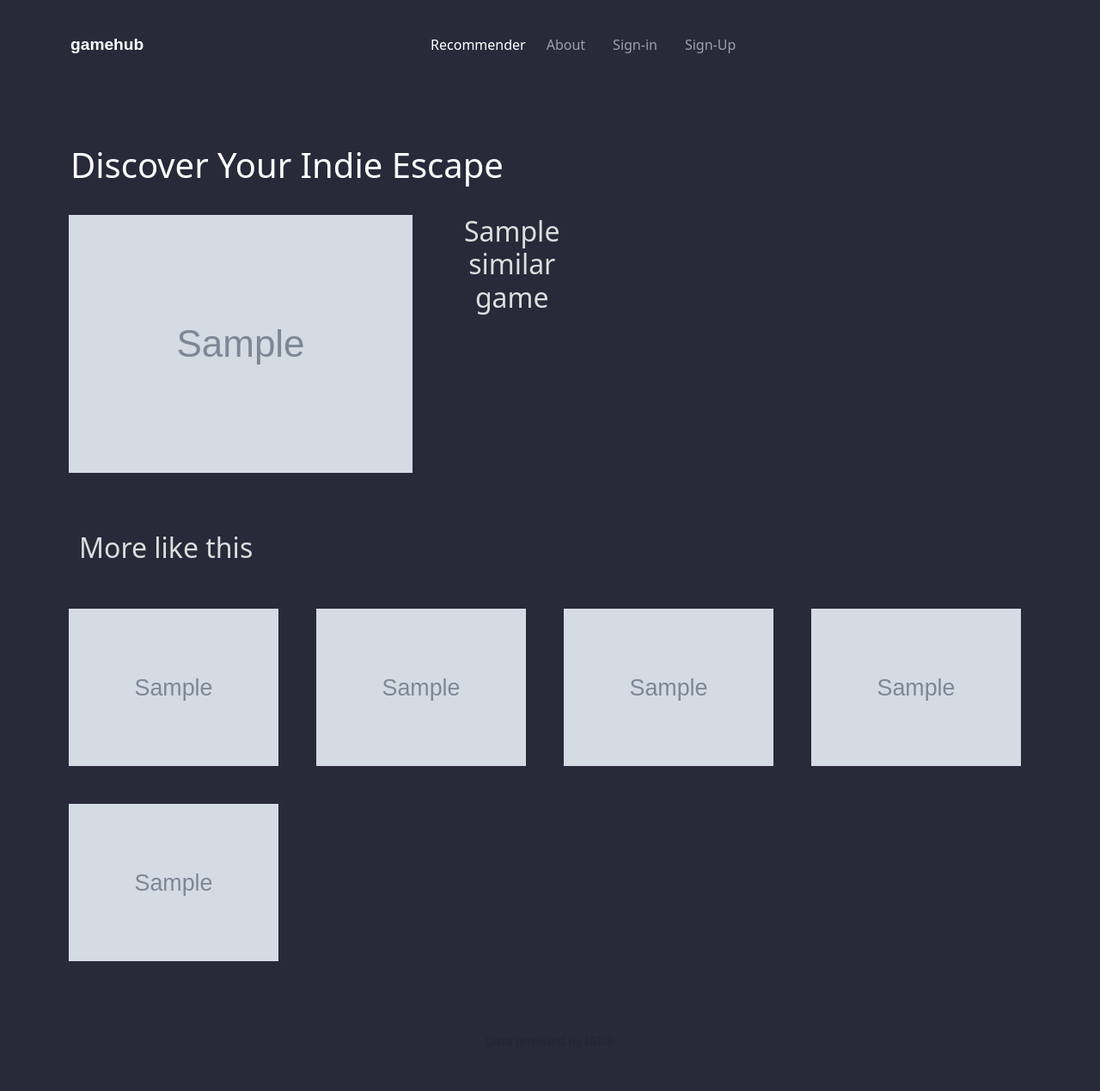
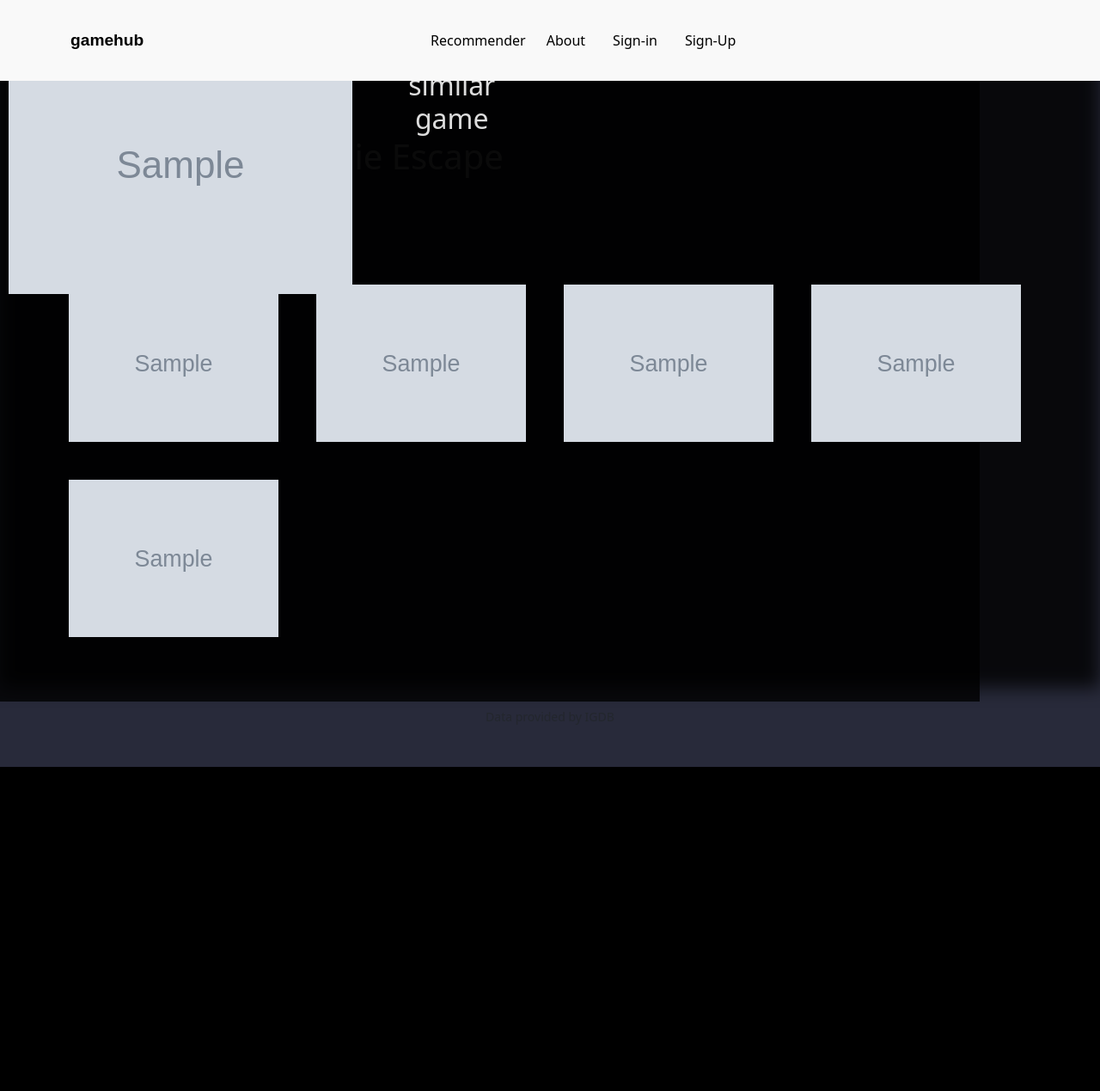
Before and after one commit to Milyor/Cs50_web_final, a Flask app: template templates/recommender.html in a window 1280 px wide. Shown: the whole page at 86% size. After the commit the page ends 892 px from the top, so only its background shows below. Run offline with Flask 3, Linux system fonts and the light colour scheme; the template is opened without the code that fills it: most values are stand-ins (such as "Sample title", 1, 10 or a date in 2020); grey boxes marked "Sample" are stand-in pictures; some libraries are stand-ins or nearby versions.

Commit message:
updating some html while working on te card

```diff
--- a/static/styles.css
+++ b/static/styles.css
@@ -1,3 +1,8 @@
+* {
+    padding: 0;
+    margin: 0;
+    box-sizing: border-box;
+}
 body {
     background: #282A3A;
 }
@@ -47,16 +52,33 @@
     position: relative;
 }
 
-.blur-background {
+.navbar {
+    z-index: 3;
+    background-color: #f9f9f9;
+    padding-top: 0.2rem;
+    padding-bottom: 0.2rem;
+}
+.navbar-dark .navbar-brand,
+.navbar-dark .navbar-toggler-icon,
+.navbar-dark .navbar-nav .nav-link {
+  color: black;
+}
+.blurred-background::before {
+    content: '';
     position: fixed;
     top: 0;
     left: 0;
     width: 100%;
     height: 100%;
-    background-color: rgba(0, 0, 0, 0.5);
-    backdrop-filter: blur(10px);
+    background: inherit;
+    filter: blur(10px);
     z-index: 1;
 }
-.navbar {
-    z-index: 3;
-}
+.dark-background {
+    position: fixed;
+    top: 0;
+    left: 0;
+    width: 100%;
+    height: 100%;
+    background: rgba(0, 0, 0, 0.8); /* Adjust the color and opacity as needed */
+    z-index: 1;}
--- a/templates/recommender.html
+++ b/templates/recommender.html
@@ -23,14 +23,17 @@
 {% endif %}
 
 {% if top_similar_games %}
+
     <div class="container mt-3">
         <h1 class="top-game-card d-flex align-items-start mb-4"> Discover Your Indie Escape </h1>
     </div>
+
+    <div class="container mt-3 custom-container dark-background blurred-background">
             <div class="container mt-3 custom-container">
                 <div class="row">
                     <div class="col-md-4 ">
                         <div class="game-card d-flex align-items-start mb-4 position-relative">
-                    <img src="{{ cover_urls[0] }}" alt="{{ top_similar_games[0].name }} Cover" class="mr-3 mb-2" style="max-width: 580px">
+                        <img src="{{ cover_urls[0] }}" alt="{{ top_similar_games[0].name }} Cover" class="mr-3 mb-2" style="max-width: 480px">
                                 <div>
                                     <h2 style="margin-left: 60px">{{ top_similar_games[0].name }} </h2>
                                 </div>
@@ -39,6 +42,7 @@
                 </div>
             </div>
 
+        </div>
     <div class="container mt-3 custom">
         <div class="game-card d-flex align-items-start mb-4">
             <h2>More like this</h2>
```
Lines whose indentation alone changed are shown as unchanged.
